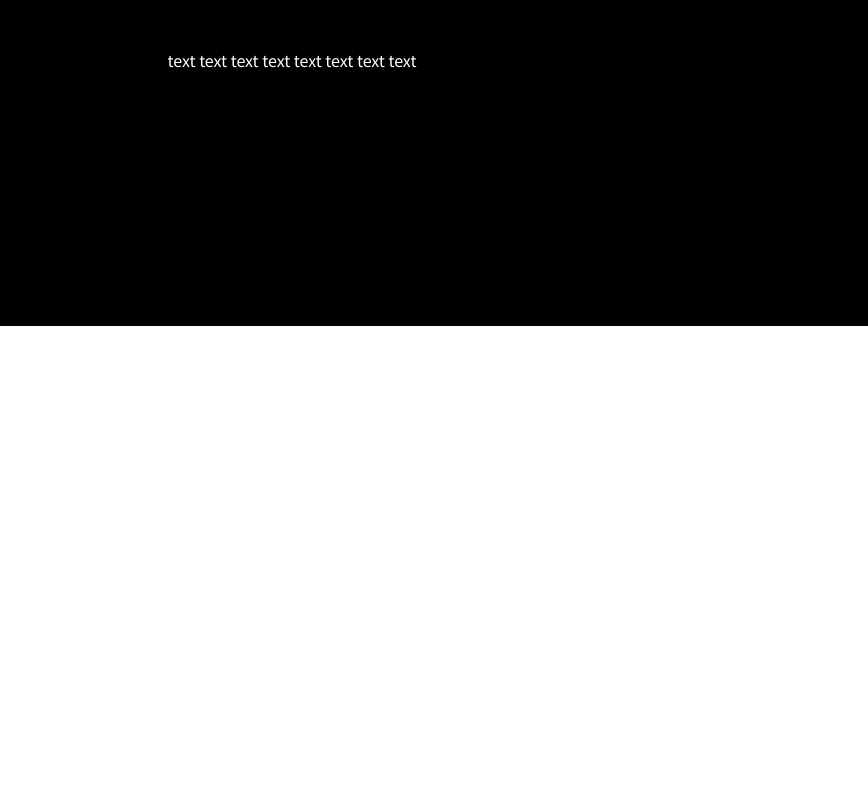
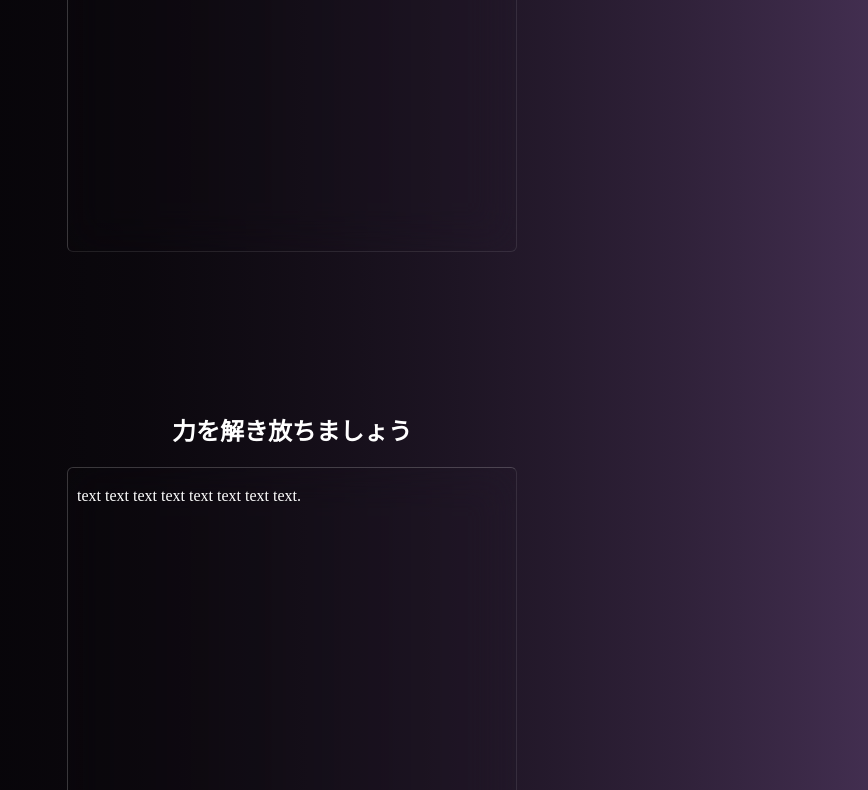
Before and after one commit to jobjohn/aaajobjohn.github.io, a website: page index.html in a window 1280 px wide. Shown: the part 474-1264 px from the top of the page, without its empty margins (348-1216 px from the left). Before the commit the page ends 800 px from the top, so only its background shows below. Drawn offline with Linux system fonts and the light colour scheme; some packages are replaced by stand-ins of ours.

Commit message:
third commit

```diff
--- a/index.html
+++ b/index.html
@@ -1,9 +1,19 @@
 <html>
   <head>
+    <meta
+      name="viewport"
+      content="width=device-width, initial-scale=1.0"
+    />
+    <!-- reset.css ress -->
+    <link
+      rel="stylesheet"
+      href="https://unpkg.com/ress/dist/ress.min.css"
+    />
     <link
       rel="stylesheet"
       href="./src/style.css"
     />
+    <!-- Google Fonts -->
     <link
       rel="preconnect"
       href="https://fonts.googleapis.com"
@@ -22,7 +32,41 @@
   <body>
     <main>
       <h1 class="clip">hello world</h1>
-      <label>text text text text text text text text </label>
+      <div class="container">
+        <h2>力こそパワー</h2>
+        <div class="cardcontainer">
+          <div class="card"></div>
+          <div class="cardtext">
+            <span>text text text text text text text text.</span>
+          </div>
+        </div>
+      </div>
+      <div class="container">
+        <h2>力を解き放ちましょう</h2>
+        <div class="cardcontainer">
+          <div class="card"></div>
+          <div class="cardtext">
+            <span>text text text text text text text text.</span>
+          </div>
+        </div>
+      </div>
+      <div class="container">
+        <h2>力を解き放ちましょう</h2>
+        <div class="cardcontainer">
+          <div class="card"></div>
+          <div class="cardtext">
+            <span>text text text text text text text text.</span>
+          </div>
+        </div>
+      </div>      <div class="container">
+        <h2>力を解き放ちましょう</h2>
+        <div class="cardcontainer">
+          <div class="card"></div>
+          <div class="cardtext">
+            <span>text text text text text text text text.</span>
+          </div>
+        </div>
+      </div>
     </main>
   </body>
 </html>
--- a/src/style.css
+++ b/src/style.css
@@ -1,24 +1,8 @@
-html {
-  margin: auto 0;
-  padding: 0;
-  width: 100vw;
-  height: 100vh;
-  list-style: none;
-  font-family: "Noto Sans JP", sans-serif;
-  font-optical-sizing: auto;
-}
-
-body {
-  margin: auto 0;
-  padding: 0;
-  width: 100%;
-  height: 100%;
-}
-
 main {
-  width: 100%;
-  height: 100%;
-  background-color: black;
+  /* width: 100%;
+  height: 100%; */
+  /* background-color: black; */
+  background: linear-gradient(0.25turn, #000000, 70%, #493358);
   display: flex;
   justify-content: center;
   align-items: center;
@@ -35,13 +19,47 @@ main h1 {
   background-clip: text;
   -webkit-background-clip: text;
   color: transparent;
+  filter: brightness(1.5);
 }
 
 /* // <uniquifier>: Use a unique and descriptive class name */
 /* // <weight>: Use a value from 100 to 900 */
 .noto-sans-jp-font {
-  font-family: "Noto Sans JP", sans-serif;
+  font-family: 'Noto Sans JP', sans-serif;
   font-optical-sizing: auto;
   font-weight: 400;
   font-style: normal;
 }
+
+.card {
+  width: 450px;
+  height: 400px;
+  margin-top: 20px;
+  background-color: linear-gradient(0.25turn, white, rgb(65, 65, 65));
+  border-radius: 6px;
+  opacity: 50%;
+  backdrop-filter: blur(20px);
+  border: 1px solid rgba(255, 255, 255, 0.4);
+  border-right-color: rgba(255, 255, 255, 0.2);
+  border-bottom-color: rgba(255, 255, 255, 0.2);
+}
+
+description {
+  width: 240px;
+  font-size: xx-large;
+}
+
+
+.cardcontainer{
+  position: relative;
+}
+.cardtext{
+  position: absolute;
+  padding: 10px;
+  top: 10px;
+}
+
+.container {
+  text-align: center;
+  margin-top: 10rem;
+}
```
